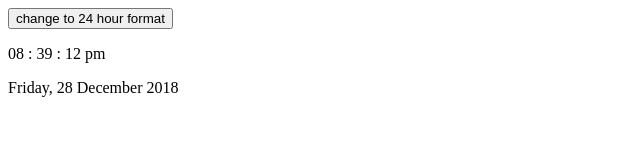
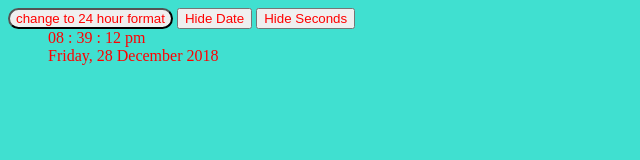
Before and after one commit to NikhilGupta2112/DigitalClock, a plain HTML site: page index.html in a window 1280 px wide. Both pictures are taken after a click on the button "change to 12 Hour format". Shown: the whole page, without its empty margins (0-640 px from the left). Drawn offline with Linux system fonts and the light colour scheme.

Commit message:
hide date

```diff
--- /dev/null
+++ b/index.css
@@ -0,0 +1,23 @@
+body {
+  background-color: turquoise;
+}
+p {
+    align-text: center;
+    margin: auto;
+  color: red;
+
+  margin-left: 40px;
+}
+
+h1 {
+  color: maroon;
+  margin-left: 40px;
+}
+
+button {
+  color: red;
+}
+
+.formatbuttonlook {
+  border-radius: 50px;
+}
--- a/index.html
+++ b/index.html
@@ -1,13 +1,15 @@
 <!DOCTYPE html>
 <html lang="en" dir="ltr">
   <head>
+    <link rel="stylesheet" href="./index.css">
     <meta charset="utf-8">
     <title>Digital clock</title>
     <script type="text/javascript" src="./js/index.js"></script>
-    <!-- Add a css file for beautification -->
   </head>
   <body onload="startDigitalClock()">
-    <button type="button" id="ctf" onclick="changeTimeFormatAndButtonText()" >change to 12 Hour format </button><br>
+    <button type="button" id="ctf" class= "formatbuttonlook" onclick="changeTimeFormatAndButtonText()" >change to 12 Hour format </button>
+    <button type="button" id="ctf1" onclick="hideDateAndButtonText(this)">Hide Date </button>
+    <button type="button" id="ctf2" onclick="hideSecondAndButtonText()">Hide Seconds </button>
     <p> <span id="time"></span></p>
    <p><span id ="date"></span></p>
    <!-- <button type="button" name="time1">24hours</button><br>
--- a/js/index.js
+++ b/js/index.js
@@ -1,6 +1,8 @@
 // demo comment for understanding bug fixing and gi working
-var format24Hrs = true;
+ var format24Hrs = true;
 var previousDate = '';
+var shdatechecker = true;
+var shsecondchecker = true;
 function startDigitalClock() {
   startTimmerToExecute();
 }
@@ -31,6 +33,7 @@ function showCurrentDate(date){
   var yy = date.getFullYear();
   var dateString = `${dy}, ${dd} ${mm} ${yy}`;
   printDataInDom("date", dateString);
+  return dateString;
 }
 
 function dayName(dy){
@@ -64,19 +67,45 @@ function formatTime(date) {
   var min=date.getMinutes();
   var sec=date.getSeconds();
   var formattedString =(("0" + h).slice(-2)) +" : " + (("0" +min).slice(-2)) +" : " +(("0" + sec).slice(-2))   + ampmSuffix;
-
+  // var formattedStringesecon
+   if (shsecondchecker===true)
   return formattedString;
+   else return
 }
 
-function changeButtonText(a) {
-  document.getElementById("ctf").innerText=a;
+function changeButtonText(id,a) {
+  document.getElementById(id).innerText=a;
 }
 
 function changeTimeFormatAndButtonText() {
     format24Hrs=!format24Hrs;
     if(format24Hrs===false)
-      changeButtonText("change to 24 hour format");
+      changeButtonText("ctf","change to 24 hour format");
     else {
-      changeButtonText("change to 12 hour format");
+      changeButtonText("ctf","change to 12 hour format");
     }
 }
+
+function hideSecondAndButtonText()  {
+  var date = new Date();
+  var ss;
+  shsecondchecker=!shsecondchecker;
+  if(shsecondchecker===false) {
+  }
+}
+
+function hideDateAndButtonText(src) {
+  var dateElement = document.getElementById("date");
+  var buttonText = '';
+  if (src.innerText == "Hide Date") {
+     // button text is hide and date is displayed on screen
+     // Hence hide date and change text in button to show dateString
+     buttonText = 'Show Date';
+     dateElement.style.display = "none";
+  }
+  else {
+    buttonText = 'Hide Date';
+    dateElement.style.display = "block";
+  }
+  changeButtonText("ctf1", buttonText);
+}
```
